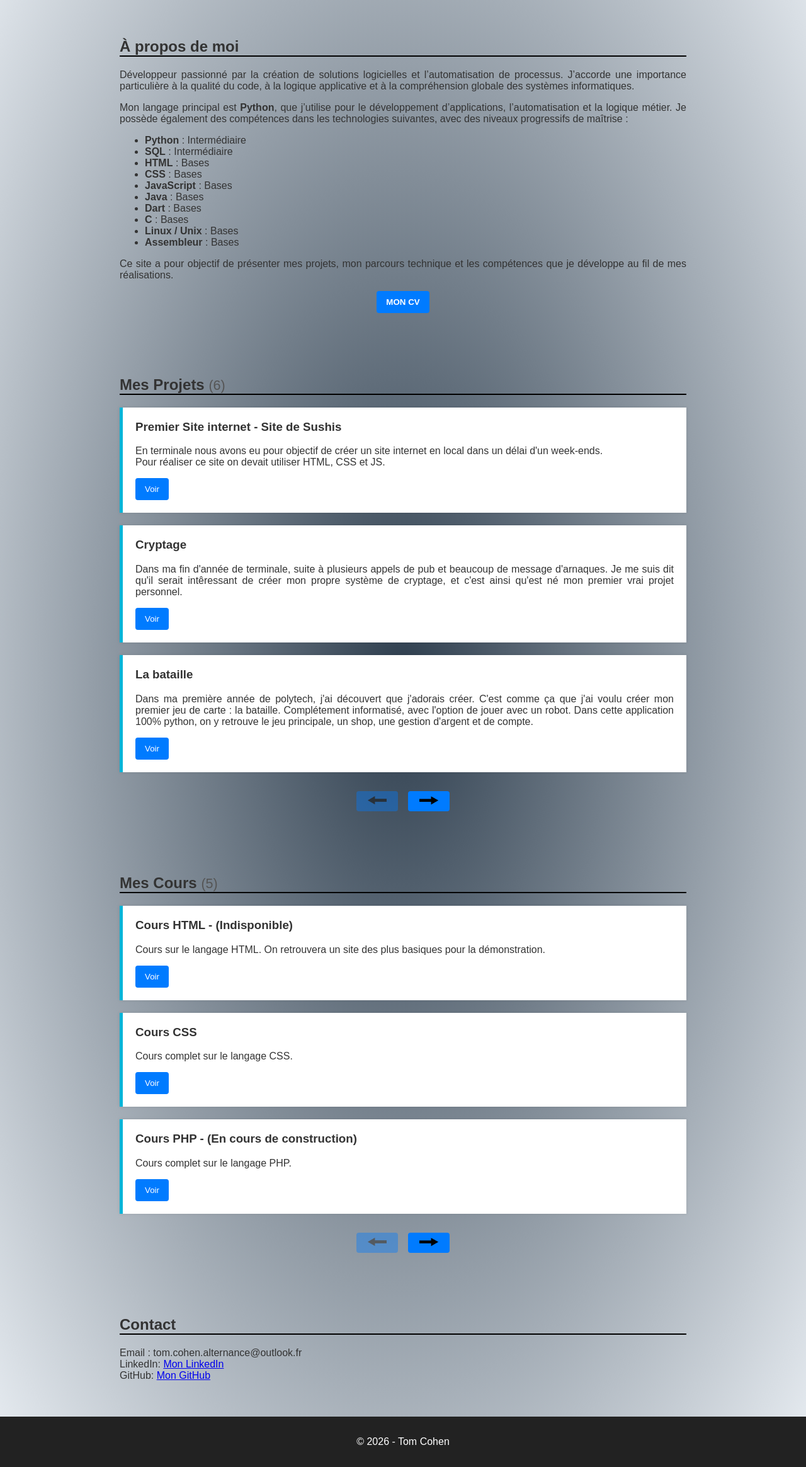
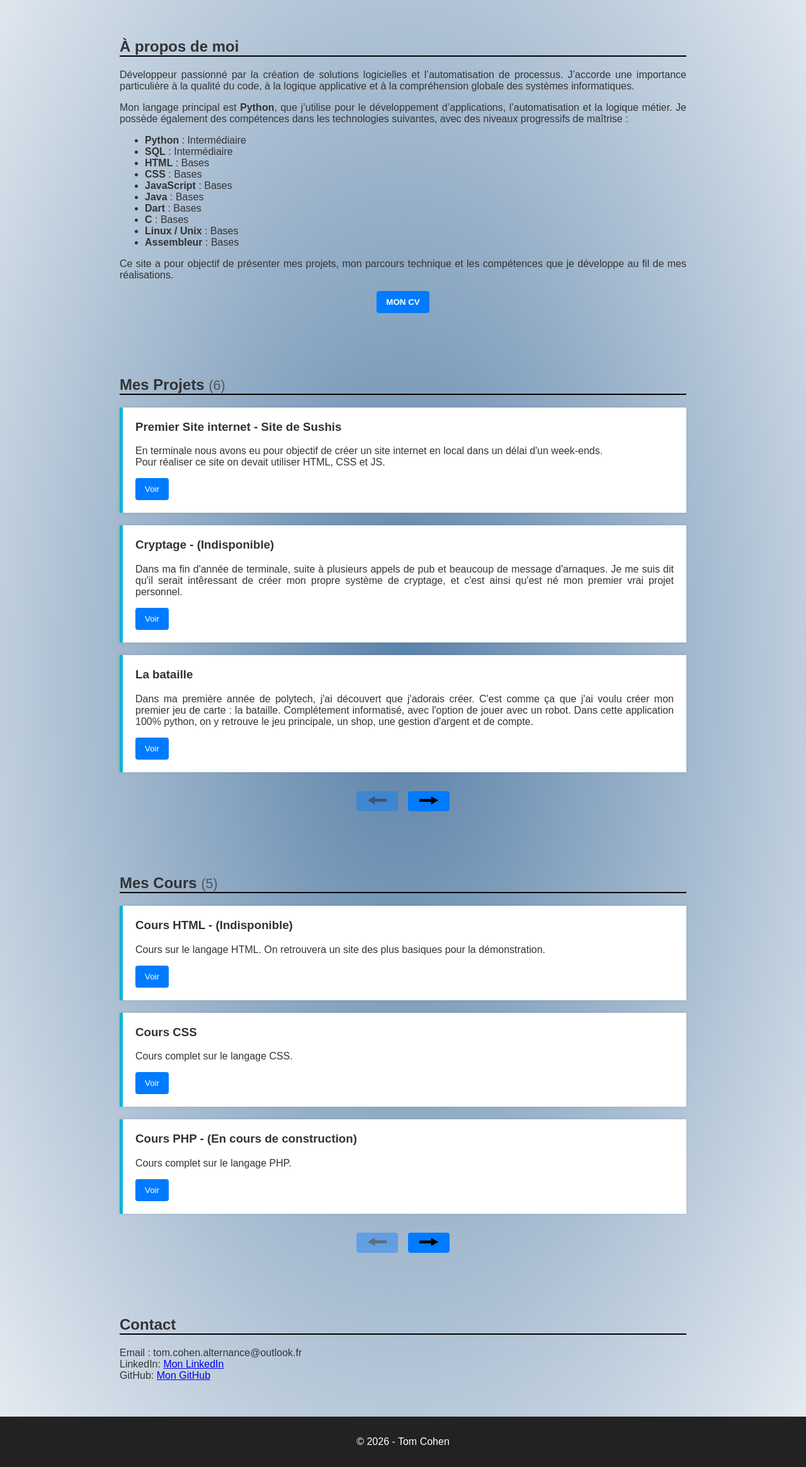
Before and after one commit to Cohen-Tom/cohen-tom.github.io, a PHP site: page /htdocs/index.html in a window 1280 px wide. Shown: the part 172-2501 px from the top of the page at 63% size. Run offline with PHP 8.4, Linux system fonts and the light colour scheme.

Commit message:
cryptage description

```diff
--- a/htdocs/index.html
+++ b/htdocs/index.html
@@ -81,7 +81,7 @@
             </div>
 
             <div class="projet">
-            	<h3>Cryptage</h3>
+            	<h3>Cryptage - (Indisponible)</h3>
                 <p>
                     Dans ma fin d'année de terminale, suite à plusieurs appels de pub et beaucoup de message d'arnaques. Je me suis dit qu'il serait intêressant de créer mon propre
                     système de cryptage, et c'est ainsi qu'est né mon premier vrai projet personnel.
--- a/htdocs/style.css
+++ b/htdocs/style.css
@@ -5,7 +5,7 @@ body {
     font-family: Arial, Helvetica, sans-serif;
     /*background: linear-gradient(to bottom, #2e3e4e, #e9eef3);
     background: repeating-radial-gradient(ellipse at center, #2e3e4e, #e9eef3 100px);*/
-    background: radial-gradient(ellipse at center, #2e3e4e, #e9eef3);
+    background: radial-gradient(ellipse at center, #5981a8, #e9eef3);
     color: #333;
 }
 
```
